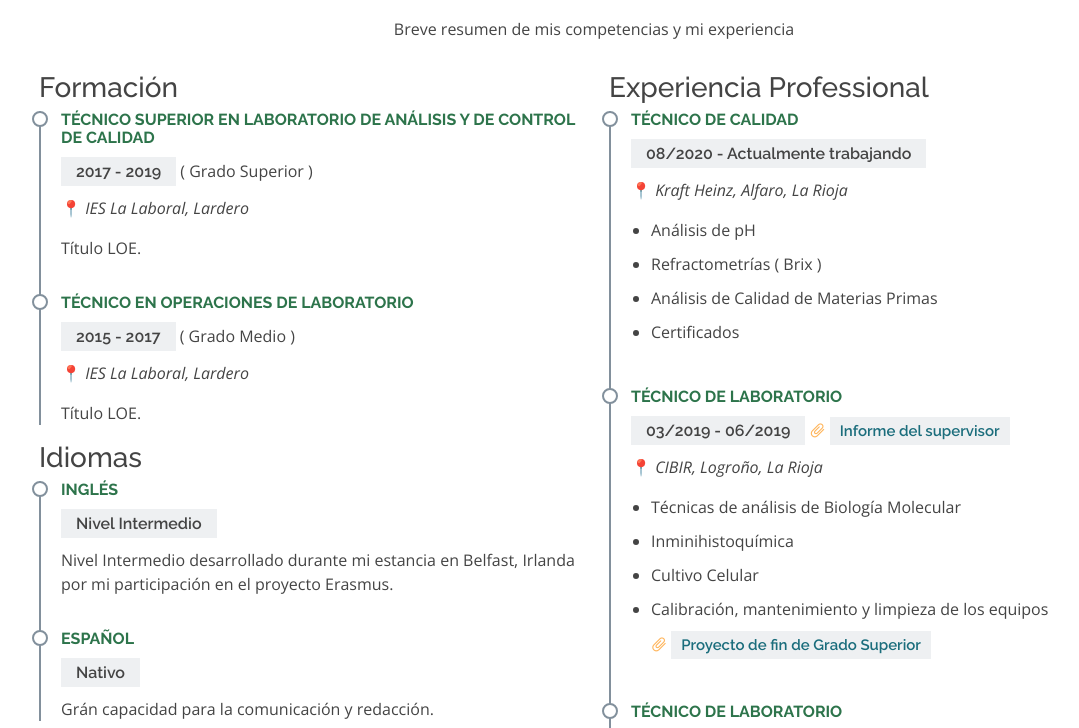
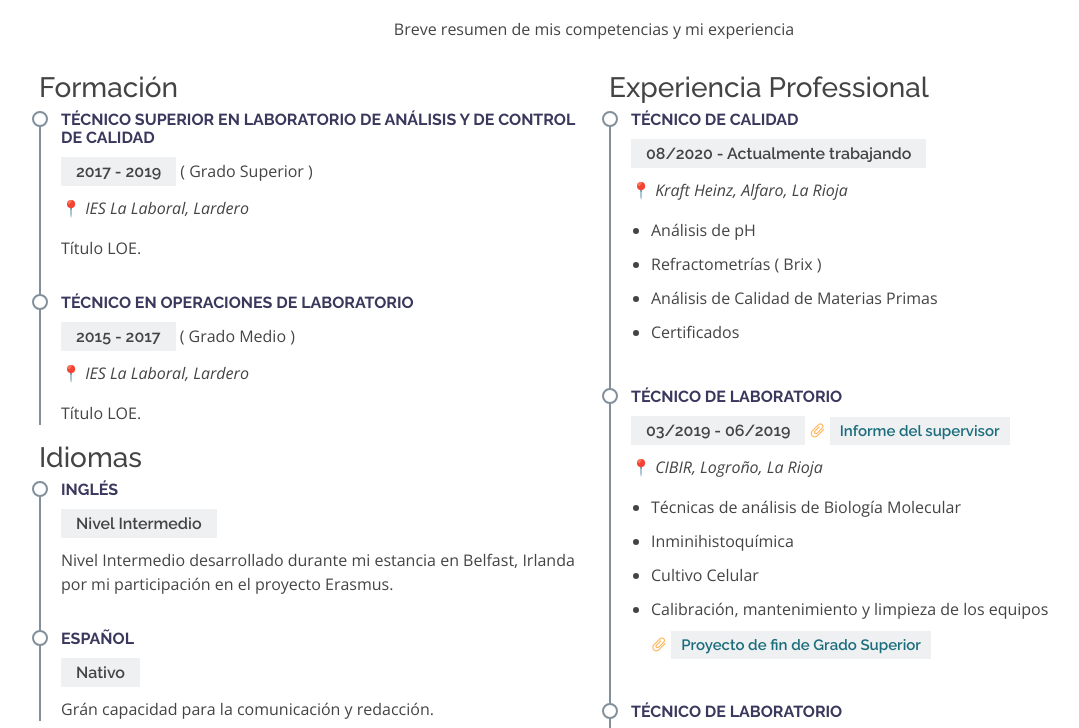
Before and after one commit to GermanSoldevilla/curriculum, a plain HTML site: page index.html in a window 1280 px wide. Shown: the part 2178-2906 px from the top of the page, without its empty margins (46-1125 px from the left). Drawn offline with nearby package versions, Linux system fonts and the light colour scheme.

Commit message:
Update style.css

```diff
--- a/assets/css/style.css
+++ b/assets/css/style.css
@@ -676,7 +676,7 @@ box-shadow: 0px 0px 17px 5px rgba(240,224,141,0.58);}
   font-size: 16px;
   font-weight: 700;
   text-transform: uppercase;
-  color: #2d744b;
+  color: #3A385C;
   margin-bottom: 10px;
 }
 
```
